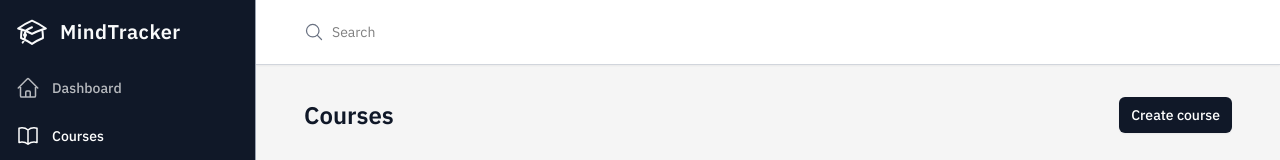
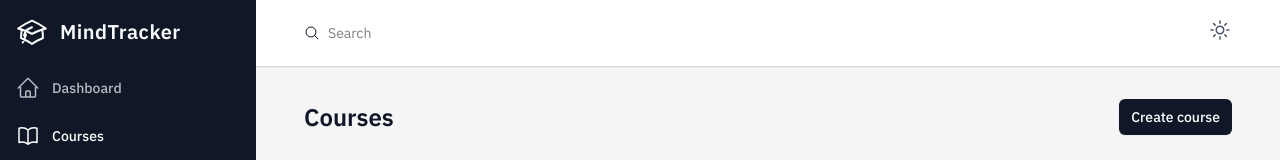
Before and after one commit to denys-suhachenko/learning-tracker, a React (Vite) app: page /courses in a window 1280 px wide. Shown: the top 160 px of the page. Built offline with nearby package versions, Linux system fonts and the light colour scheme.

Commit message:
added ThemeProvider and theme switcher to header (#10)

```diff
--- a/index.html
+++ b/index.html
@@ -5,6 +5,13 @@
     <link rel="icon" type="image/svg+xml" href="/vite.svg" />
     <meta name="viewport" content="width=device-width, initial-scale=1.0" />
     <title>learning-progress-tracker</title>
+    <script>
+      (function () {
+        const theme = localStorage.getItem('theme') || 'light';
+        document.documentElement.dataset.theme = theme;
+        document.documentElement.classList.add('no-theme-transition');
+      })();
+    </script>
   </head>
   <body>
     <div id="root"></div>
--- /dev/null
+++ b/src/app/providers/ThemeProvider.tsx
@@ -0,0 +1,46 @@
+import { createContext, useEffect, useState } from 'react';
+
+type Theme = 'light' | 'dark';
+
+type ThemeContextValue = {
+  theme: Theme;
+  setTheme: (theme: Theme) => void;
+  toggleTheme: () => void;
+};
+
+export const ThemeContext = createContext<ThemeContextValue | null>(null);
+
+const getInitialTheme = (): Theme => {
+  const theme = localStorage.getItem('theme') as Theme | null;
+
+  if (theme === 'light' || theme === 'dark') {
+    return theme;
+  }
+
+  return window.matchMedia('(prefers-color-scheme: dark)').matches
+    ? 'dark'
+    : 'light';
+};
+
+export const ThemeProvider = ({ children }: { children: React.ReactNode }) => {
+  const [theme, setThemeState] = useState<Theme>(getInitialTheme);
+
+  const setTheme = (theme: Theme) => {
+    setThemeState(theme);
+  };
+
+  const toggleTheme = () => {
+    setThemeState((prev) => (prev === 'light' ? 'dark' : 'light'));
+  };
+
+  useEffect(() => {
+    document.documentElement.dataset.theme = theme;
+    localStorage.setItem('theme', theme);
+  }, [theme]);
+
+  return (
+    <ThemeContext.Provider value={{ theme, setTheme, toggleTheme }}>
+      {children}
+    </ThemeContext.Provider>
+  );
+};
--- a/src/index.css
+++ b/src/index.css
@@ -9,6 +9,8 @@
   -webkit-font-smoothing: antialiased;
   -moz-osx-font-smoothing: grayscale;
 }
+
+@custom-variant dark (&:where([data-theme=dark], [data-theme=dark] *));
 
 @theme {
   --color-paper: #f5f5f5;
--- a/src/main.tsx
+++ b/src/main.tsx
@@ -6,12 +6,16 @@ import { Provider } from 'react-redux';
 import { router } from './app/router/router.tsx';
 import { store } from './app/store/store.ts';
 
+import { ThemeProvider } from './app/providers/ThemeProvider.tsx';
+
 import './index.css';
 
 createRoot(document.getElementById('root')!).render(
   <StrictMode>
     <Provider store={store}>
-      <RouterProvider router={router} />
+      <ThemeProvider>
+        <RouterProvider router={router} />
+      </ThemeProvider>
     </Provider>
   </StrictMode>,
 );
--- /dev/null
+++ b/src/shared/hooks/useTheme.tsx
@@ -0,0 +1,13 @@
+import { useContext } from 'react';
+
+import { ThemeContext } from '@/app/providers/ThemeProvider';
+
+export const useTheme = () => {
+  const context = useContext(ThemeContext);
+
+  if (!context) {
+    throw new Error('useTheme must be used within ThemeProvider');
+  }
+
+  return context;
+};
--- a/src/widgets/Header/Header.tsx
+++ b/src/widgets/Header/Header.tsx
@@ -1,15 +1,20 @@
 import { MagnifyingGlassIcon } from '@heroicons/react/24/outline';
+
+import { ThemeToggle } from './ThemeToggle';
 
 export const Header = () => {
   return (
-    <header className="relative border-b border-gray-300 bg-white shadow-xs">
-      <div className="px-12 py-4.5">
-        <div className="flex items-center gap-x-2 text-gray-500">
-          <MagnifyingGlassIcon className="size-5" />
+    <header className="relative border-b border-gray-300 bg-white shadow-xs dark:bg-gray-900 dark:text-white">
+      <div className="flex items-center justify-between px-12 py-4.5">
+        <div className="flex items-center gap-x-2 text-gray-900 dark:text-white">
+          <MagnifyingGlassIcon className="size-4" />
           <input
             placeholder="Search"
-            className="w-64 py-1 text-sm text-black outline-none"
+            className="w-64 py-1 text-sm text-black outline-none dark:text-white"
           />
+        </div>
+        <div>
+          <ThemeToggle />
         </div>
       </div>
     </header>
--- /dev/null
+++ b/src/widgets/Header/ThemeToggle.tsx
@@ -0,0 +1,19 @@
+import { useTheme } from '@/shared/hooks/useTheme';
+import { MoonIcon, SunIcon } from '@heroicons/react/24/outline';
+
+export const ThemeToggle = () => {
+  const { theme, toggleTheme } = useTheme();
+
+  return (
+    <button
+      className="cursor-pointer text-gray-600 hover:text-gray-900 dark:text-white/70 dark:hover:text-white"
+      onClick={toggleTheme}
+    >
+      {theme === 'light' ? (
+        <SunIcon className="size-6" />
+      ) : (
+        <MoonIcon className="size-6" />
+      )}
+    </button>
+  );
+};
--- a/src/widgets/Sidebar/Sidebar.tsx
+++ b/src/widgets/Sidebar/Sidebar.tsx
@@ -21,7 +21,7 @@ export const Sidebar = ({
 
   return (
     <aside className="fixed inset-y-0 z-40 w-3xs bg-gray-900" style={{ width }}>
-      <div className="flex h-full flex-col border-r border-gray-400">
+      <div className="flex h-full flex-col">
         <a
           href="#"
           className="flex items-center gap-x-3 p-4 text-xl font-semibold tracking-wide text-gray-50 select-none"
--- a/src/widgets/index.ts
+++ b/src/widgets/index.ts
@@ -1,3 +1,4 @@
 export { Header } from './Header/Header';
 export { Sidebar } from './Sidebar/Sidebar';
 export { NoteEditor } from './NoteEditor/NoteEditor';
+export { ThemeToggle } from './Header/ThemeToggle';
```
